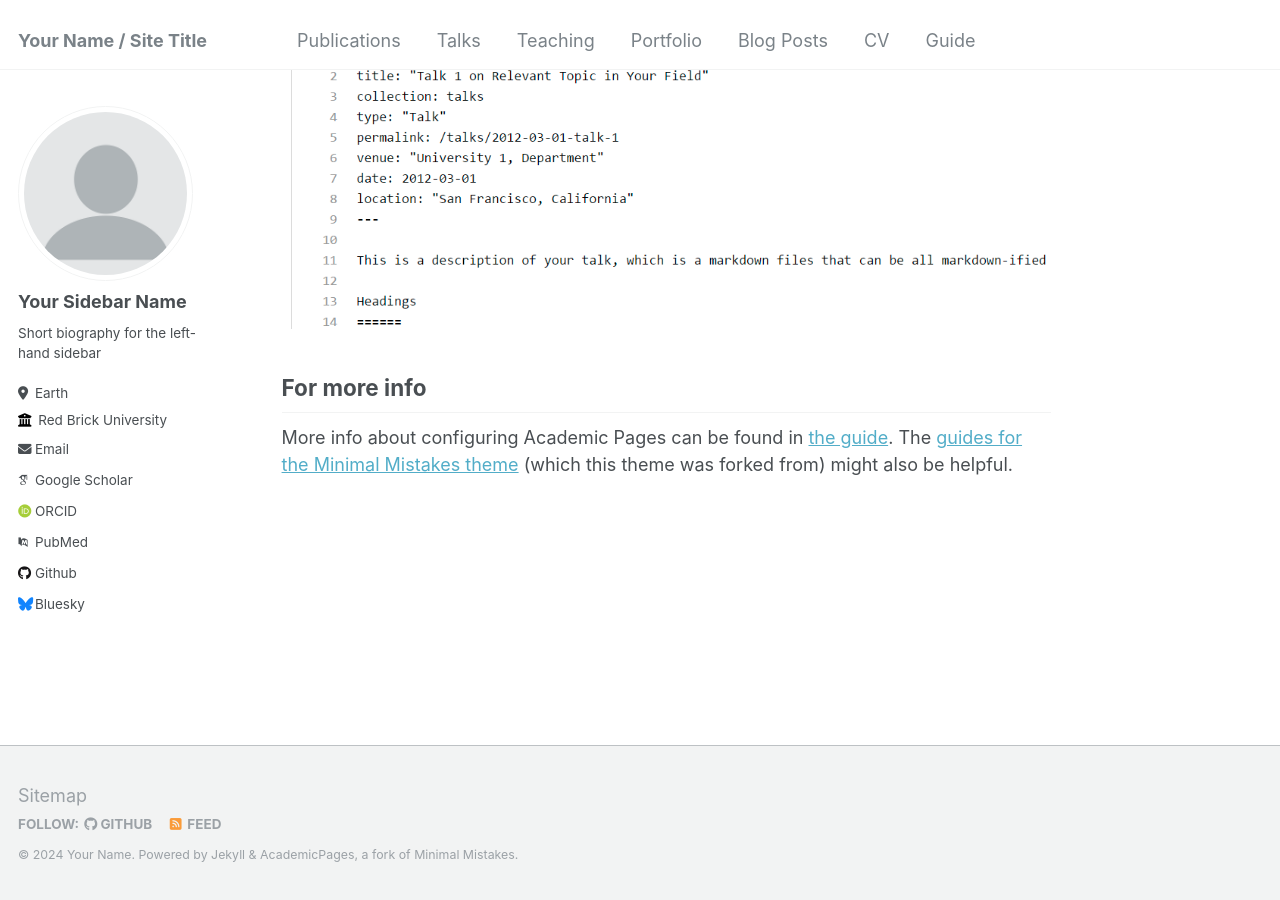
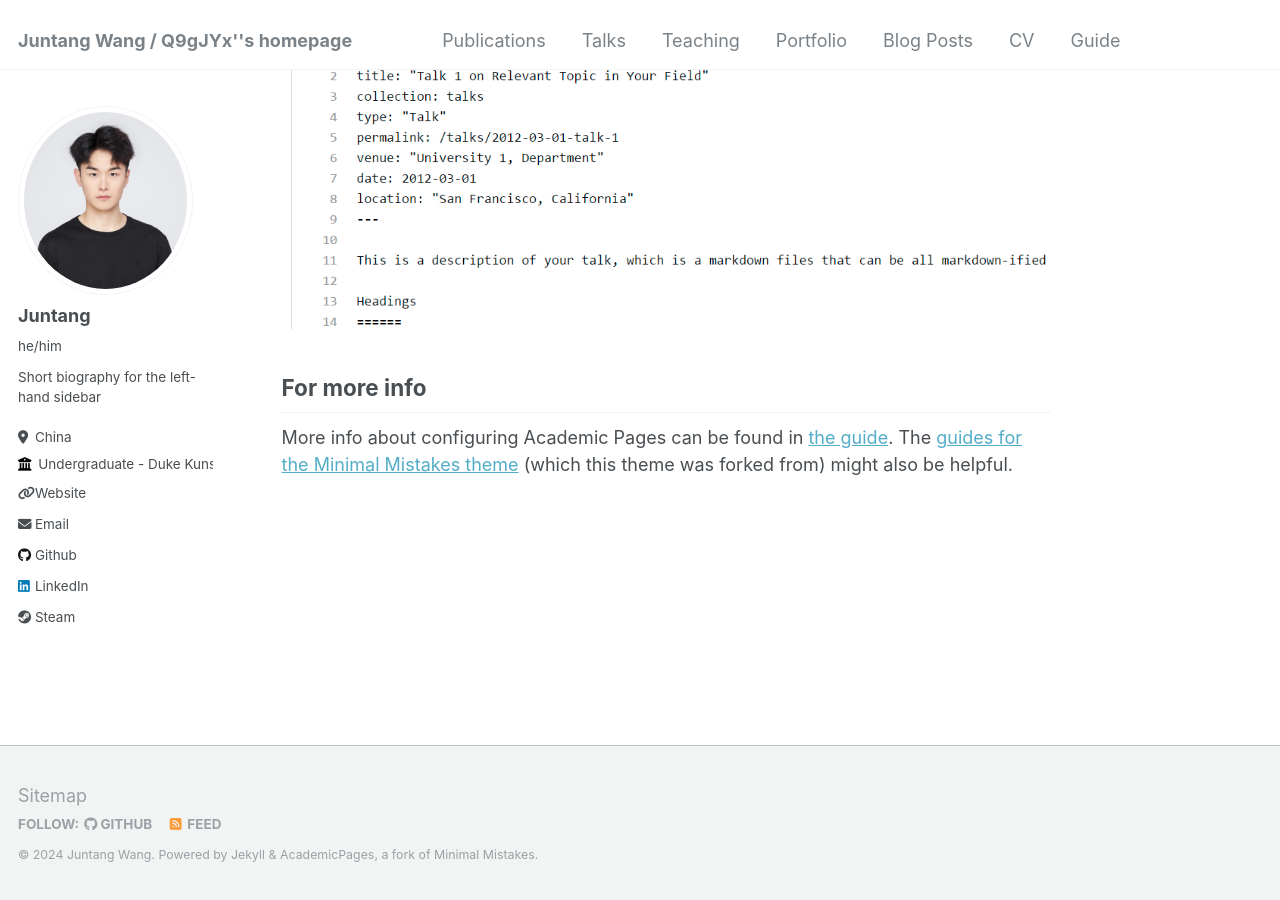
Before and after one commit to qqgjyx/qqgjyx.github.io, a Jekyll site: the page built from _pages/about.md, in a window 1280 px wide and 900 px high, scrolled down 2660 px. Built offline with Jekyll 4.4.1, drawn with Linux system fonts in a browser that asks for light colours; some web fonts are replaced.

Commit message:
Updated _config.yml Updated profile.png

```diff
--- a/_config.yml
+++ b/_config.yml
@@ -8,13 +8,13 @@
 
 # Basic Site Settings
 locale                   : "en-US"
-title                    : "Your Name / Site Title"
+title                    : "Juntang Wang / Q9gJYx''s homepage"
 title_separator          : "-"
-name                     : &name "Your Name"
+name                     : &name "Juntang Wang"
 description              : &description "personal description"
-url                      : https://academicpages.github.io # the base hostname & protocol for your site e.g. "https://mmistakes.github.io"
+url                      : https://qqgjyx.com # the base hostname & protocol for your site e.g. "https://mmistakes.github.io"
 baseurl                  : "" # the subpath of your site, e.g. "/blog"
-repository               : "academicpages/academicpages.github.io"
+repository               : "qqgjyx/qqgjyx.github.io"
 
 # Site Author - The following control what appear as part of the author content on the side bar.
 #               If a field is blank the icon and link will not appear, otherwise it will be shown.
@@ -22,33 +22,33 @@ repository               : "academicpages/academicpages.github.io"
 author:
   # Biographic information
   avatar           : "profile.png"
-  name             : "Your Sidebar Name"
-  pronouns         : # example: "she/her"
+  name             : "Juntang"
+  pronouns         : "he/him"# example: "she/her"
   bio              : "Short biography for the left-hand sidebar"
-  location         : "Earth"
-  employer         : "Red Brick University"
-  uri              : # URL
-  email            : "none@example.org"
+  location         : "China"
+  employer         : "Undergraduate - Duke Kunshan University"
+  uri              : "qqgjyx.com"# URL
+  email            : "jw853@duke.edu"
 
   # Academic websites
   arxiv            : # URL - Update with the correct link to your profile
-  googlescholar    : "https://scholar.google.com/citations?user=PS_CX0AAAAAJ"
+  googlescholar    : #"https://scholar.google.com/citations?user=PS_CX0AAAAAJ"
   impactstory      : # URL
-  orcid            : "http://orcid.org/yourorcidurl"
+  orcid            : #"http://orcid.org/yourorcidurl"
   semantic         : # URL
-  pubmed           : "https://www.ncbi.nlm.nih.gov/pubmed/?term=john+snow"
+  pubmed           : #"https://www.ncbi.nlm.nih.gov/pubmed/?term=john+snow"
   researchgate     : # URL
 
   # Repositories and software development
   bitbucket        : # Username - Update with your username on the site
   codepen          : # Username
   dribbble         : # Username
-  github           : "academicpages"
+  github           : "qqgjyx"
   kaggle           : # Username
   stackoverflow    : # User number or user number and name (i.e., use "1" or "1/jeff-atwood")
 
   # Social media
-  bluesky          : "bsky.app" # Replace this with you Bluesky username
+  bluesky          : #"bsky.app" # Replace this with you Bluesky username
   facebook         : # Username
   flickr           : # Username
   foursquare       : # Username
@@ -57,12 +57,12 @@ author:
   keybase          : # Username
   instagram        : # Username
   lastfm           : # Username
-  linkedin         : # Username
+  linkedin         : "q9gjyx"# Username
   mastodon         : # URL
   medium           : # URL
   pinterest        : # Username
   soundcloud       : # Username
-  steam            : # Username
+  steam            : "QQGJYX"# Username
   telegram         : # URL
   tumblr           : # Username
   twitter          : # Username for X / Twitter
```
Also changed, not shown: images/profile.png.
